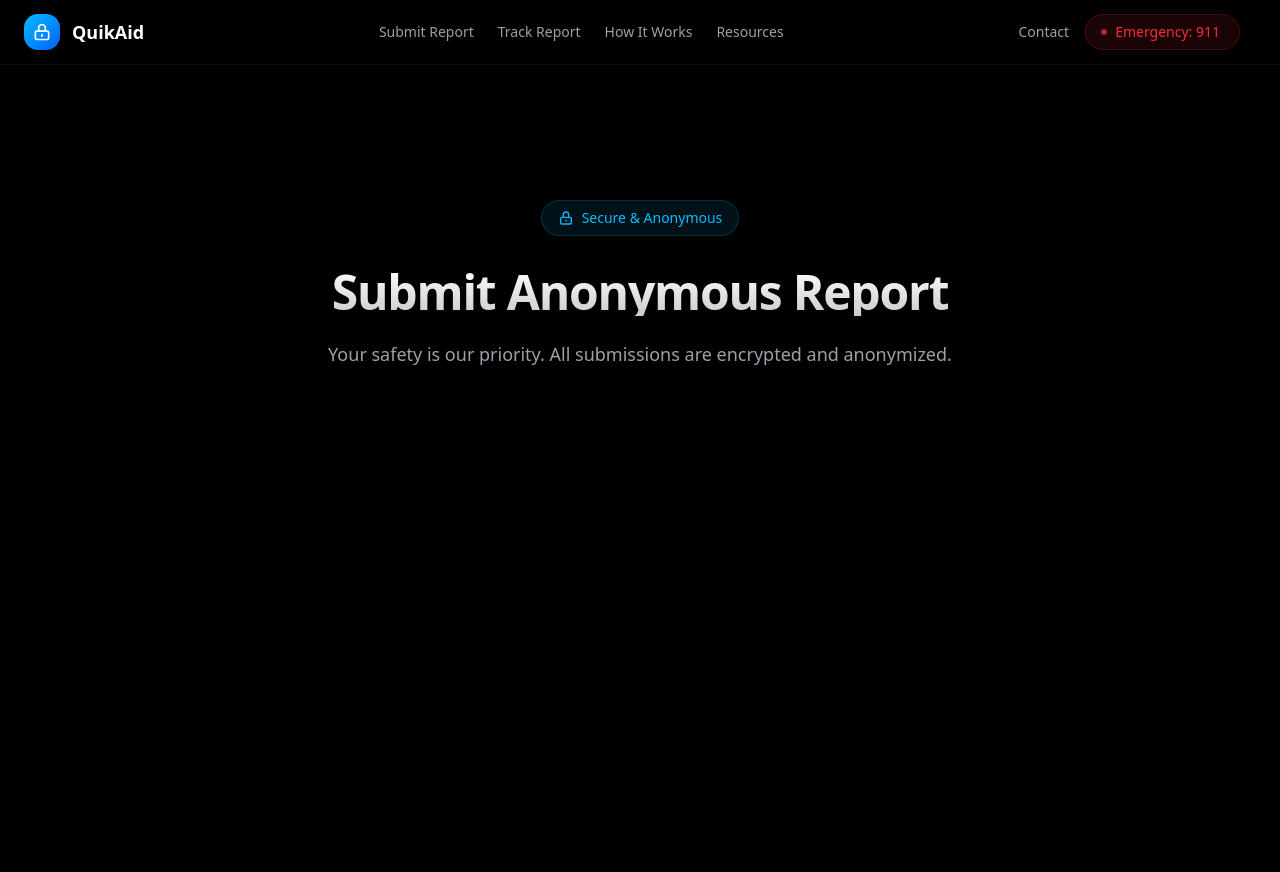
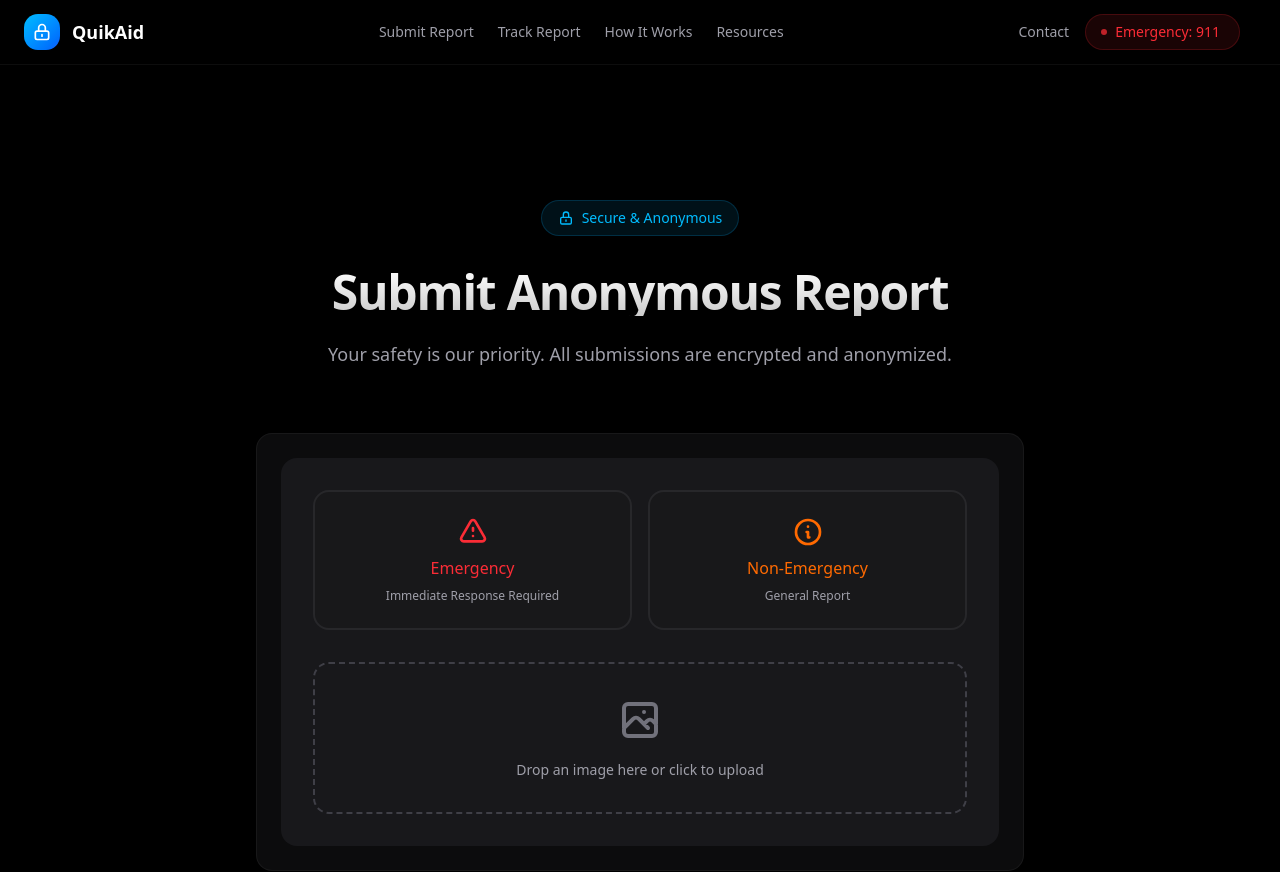
Before and after one commit to harsh6183/QuikAid, a Next.js app: page /submit-reports in a window 1280 px wide. Built offline with nearby package versions, Linux system fonts and the light colour scheme.

Commit message:
Submit report page changes

```diff
--- a/app/submit-reports/page.tsx
+++ b/app/submit-reports/page.tsx
@@ -1,4 +1,4 @@
-
+import { ReportWizard } from "@/components/report/ReportWizard";
 export default function SubmitReport() {
   return (
     <div className="relative min-h-screen bg-black selection:bg-sky-500/20 overflow-hidden">
@@ -38,6 +38,9 @@ export default function SubmitReport() {
             </p>
           </div>
 
+          <div className="mt-16 bg-zinc-900/50 rounded-2xl border border-white/5 p-6">
+            <ReportWizard />
+          </div>
 
         </div>
       </main>
--- a/components/report/ReportForm.tsx
+++ b/components/report/ReportForm.tsx
@@ -1,7 +1,156 @@
-export function ReportForm(){
-    return(
-        <div className="text-white">
-            <h1>Harsh Nimbalkar</h1>
+"use client";
+
+import { useState, useCallback } from "react";
+import crypto from "crypto";
+
+const REPORT_TYPES = [
+  "Theft",
+  "Fire Outbreak",
+  "Medical Emergency",
+  "Natural Disaster",
+  "Violence",
+  "Other",
+] as const;
+
+type ReportType = "EMERGENCY" | "NON_EMERGENCY";
+
+interface ReportFormProps {
+  onComplete: (data: any) => void;
+}
+
+export function ReportForm({ onComplete }: ReportFormProps) {
+  const [formData, setFormData] = useState({
+    incidentType: "" as ReportType,
+    specificType: "",
+    location: "",
+    description: "",
+    title: "",
+  });
+  const [image, setImage] = useState<string | null>(null);
+  const [isAnalyzing, setIsAnalyzing] = useState(false);
+  const [coordinates, setCoordinates] = useState<{
+    latitude: number | null;
+    longitude: number | null;
+  }>({
+    latitude: null,
+    longitude: null,
+  });
+  const [isSubmitting, setIsSubmitting] = useState(false);
+
+  return (<form className="space-y-8">
+
+    <div className="grid grid-cols-2 gap-4">
+      <button
+        type="button"
+        onClick={() =>
+          setFormData((prev) => ({ ...prev, incidentType: "EMERGENCY" }))
+        }
+        className={`p-6 rounded-2xl border-2 transition-all duration-200 ${formData.incidentType === "EMERGENCY"
+            ? "bg-red-500/20 border-red-500 shadow-lg shadow-red-500/20"
+            : "bg-zinc-900/50 border-zinc-800 hover:bg-red-500/10 hover:border-red-500/50"
+          }`}
+      >
+        <div className="flex flex-col items-center space-y-2">
+          <svg
+            className="w-8 h-8 text-red-500"
+            fill="none"
+            viewBox="0 0 24 24"
+            stroke="currentColor"
+          >
+            <path
+              strokeLinecap="round"
+              strokeLinejoin="round"
+              strokeWidth={2}
+              d="M12 9v2m0 4h.01m-6.938 4h13.856c1.54 0 2.502-1.667 1.732-3L13.732 4c-.77-1.333-2.694-1.333-3.464 0L3.34 16c-.77 1.333.192 3 1.732 3z"
+            />
+          </svg>
+          <span className="font-medium text-red-500">Emergency</span>
+          <span className="text-xs text-zinc-400">
+            Immediate Response Required
+          </span>
         </div>
-    )
+      </button>
+
+      <button
+        type="button"
+        onClick={() =>
+          setFormData((prev) => ({ ...prev, incidentType: "NON_EMERGENCY" }))
+        }
+        className={`p-6 rounded-2xl border-2 transition-all duration-200 ${formData.incidentType === "NON_EMERGENCY"
+            ? "bg-orange-500/20 border-orange-500 shadow-lg shadow-orange-500/20"
+            : "bg-zinc-900/50 border-zinc-800 hover:bg-orange-500/10 hover:border-orange-500/50"
+          }`}
+      >
+        <div className="flex flex-col items-center space-y-2">
+          <svg
+            className="w-8 h-8 text-orange-500"
+            fill="none"
+            viewBox="0 0 24 24"
+            stroke="currentColor"
+          >
+            <path
+              strokeLinecap="round"
+              strokeLinejoin="round"
+              strokeWidth={2}
+              d="M13 16h-1v-4h-1m1-4h.01M21 12a9 9 0 11-18 0 9 9 0 0118 0z"
+            />
+          </svg>
+          <span className="font-medium text-orange-500">Non-Emergency</span>
+          <span className="text-xs text-zinc-400">General Report</span>
+        </div>
+      </button>
+    </div>
+
+    {/* image upload section */}
+
+    <div className="relative group">
+      <input type="file"
+        accept="image/*"
+        className="hidden"
+        id="image-upload" />
+
+         <label
+          htmlFor="image-upload"
+          className="block w-full p-8 border-2 border-dashed border-zinc-700 rounded-2xl
+                   hover:border-sky-500/50 hover:bg-sky-500/5 transition-all duration-200
+                   cursor-pointer text-center"
+        >
+          {image ? (
+            <div className="space-y-4">
+              <div className="w-full h-48 relative rounded-lg overflow-hidden">
+                <img
+                  src={image}
+                  alt="Preview"
+                  className="w-full h-full object-cover"
+                />
+              </div>
+              <p className="text-sm text-zinc-400">Click to change image</p>
+            </div>
+          ) : (
+            <div className="space-y-4">
+              <svg
+                className="mx-auto h-12 w-12 text-zinc-500"
+                fill="none"
+                viewBox="0 0 24 24"
+                stroke="currentColor"
+              >
+                <path
+                  strokeLinecap="round"
+                  strokeLinejoin="round"
+                  strokeWidth={2}
+                  d="M4 16l4.586-4.586a2 2 0 012.828 0L16 16m-2-2l1.586-1.586a2 2 0 012.828 0L20 14m-6-6h.01M6 20h12a2 2 0 002-2V6a2 2 0 00-2-2H6a2 2 0 00-2 2v12a2 2 0 002 2z"
+                />
+              </svg>
+              <p className="text-sm text-zinc-400">
+                Drop an image here or click to upload
+              </p>
+            </div>
+          )}
+        </label>
+
+
+
+    </div>
+  </form>
+  );
 }
--- a/components/report/ReportWizard.tsx
+++ b/components/report/ReportWizard.tsx
@@ -20,10 +20,10 @@ export function ReportWizard() {
 
   return (
     <div className="rounded-2xl bg-zinc-900 p-8">
-      {/* {currentStep === 1 && <ReportForm onComplete={handleStepComplete} />} */}
-      {currentStep === 2 && (
+      {currentStep === 1 && <ReportForm onComplete={handleStepComplete} />}
+      {/* {currentStep === 2 && (
         <ReportSubmitted data={reportData} onComplete={handleStepComplete} />
-      )}
+      )} */}
     </div>
   );
 }
```
Also changed, not shown: components/report/ReportTracker.jsx (added).
